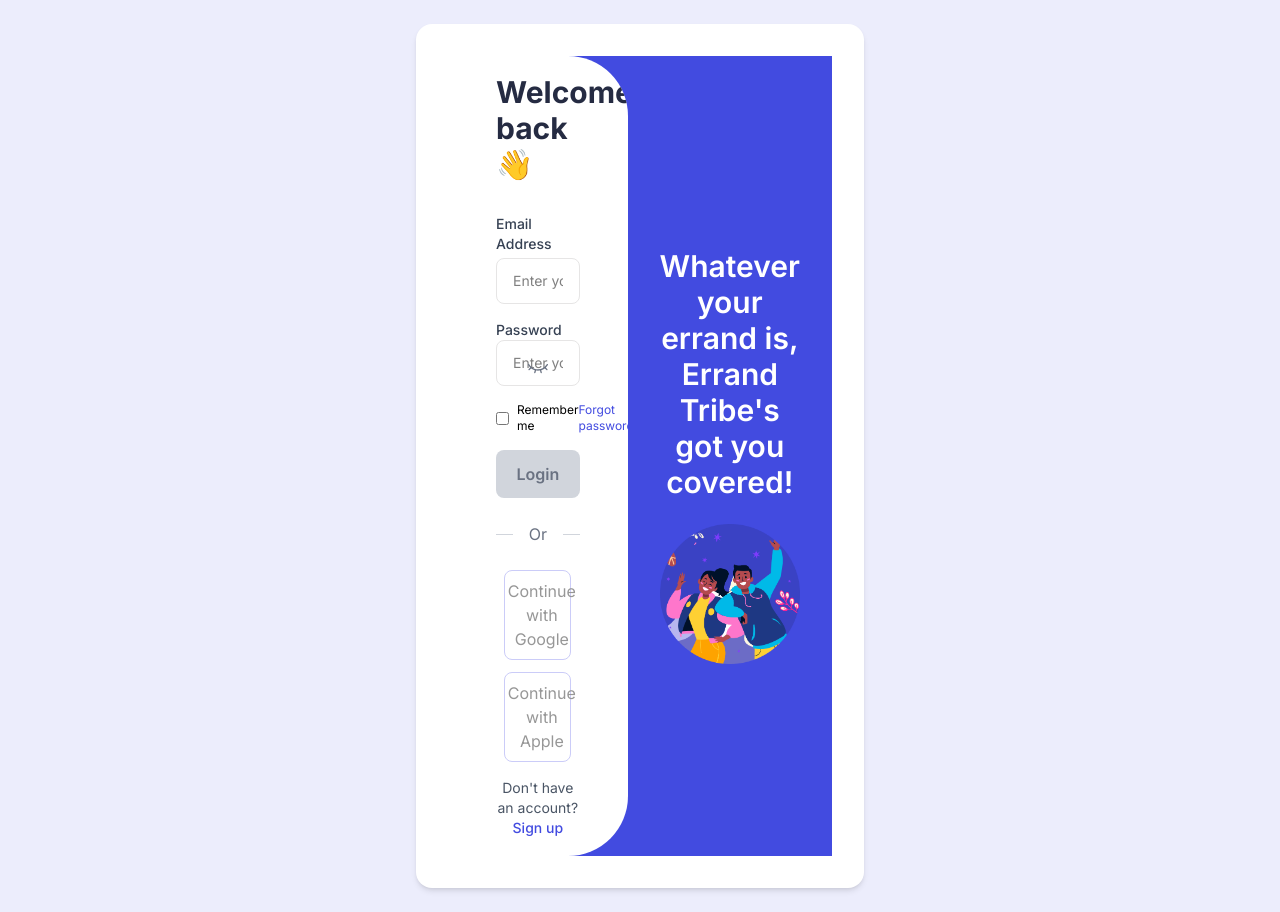
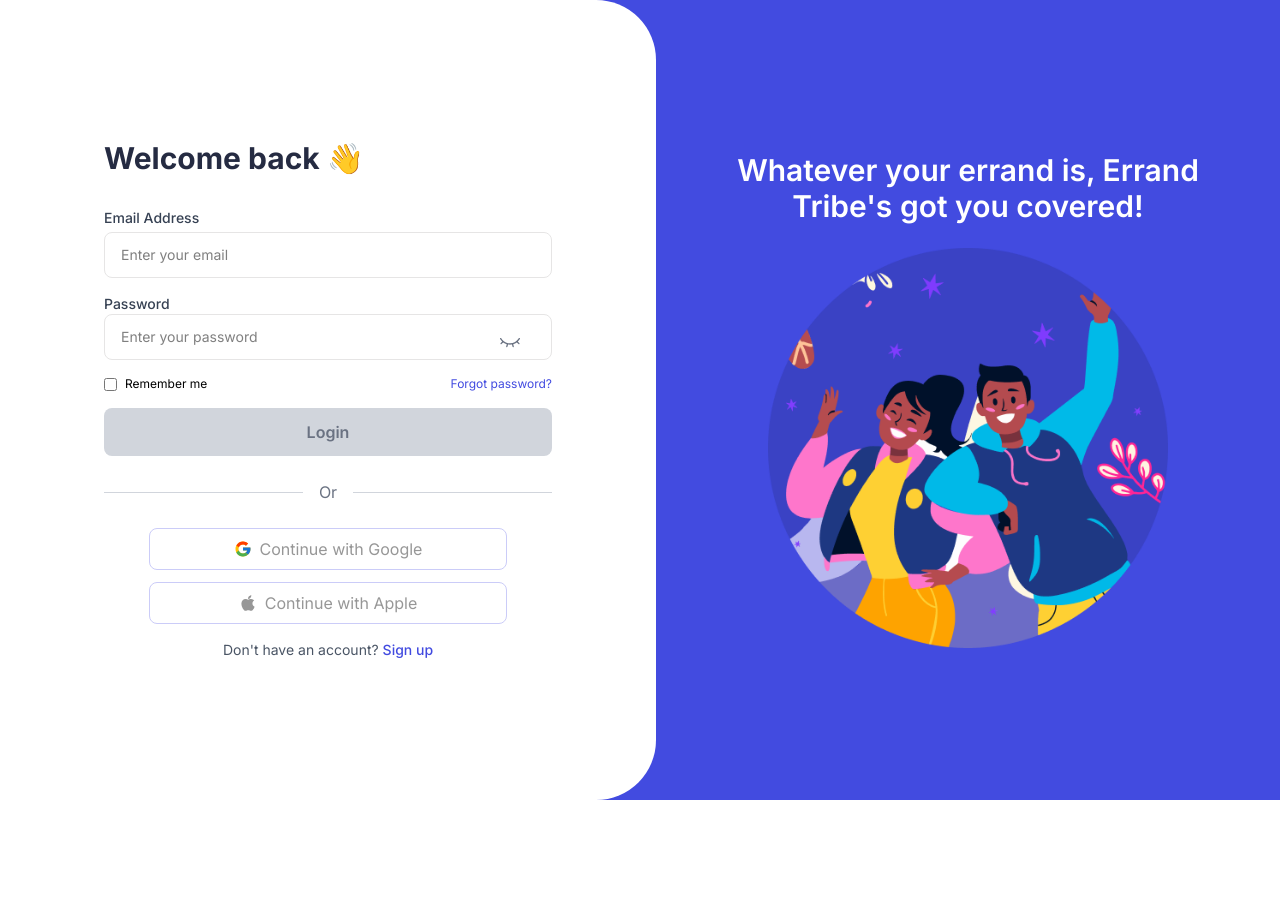
Before and after one commit to Rach-1-maker/errand-tribe, a Next.js app: page /login in a window 1280 px wide. After the commit the page ends 800 px from the top, so only its background shows below. Built offline with nearby package versions, Linux system fonts and the light colour scheme.

Commit message:
fix: layout error

```diff
--- a/src/app/login/page.tsx
+++ b/src/app/login/page.tsx
@@ -4,10 +4,8 @@
 
 export default function LoginPage() {
   return (
-    <div className="min-h-screen bg-[#ECEDFC] flex items-center justify-center p-6">
-      <div className="w-full max-w-md bg-white shadow-md rounded-2xl p-8">
+      <div>
         <LoginForm />
       </div>
-    </div>
   );
 }
```
